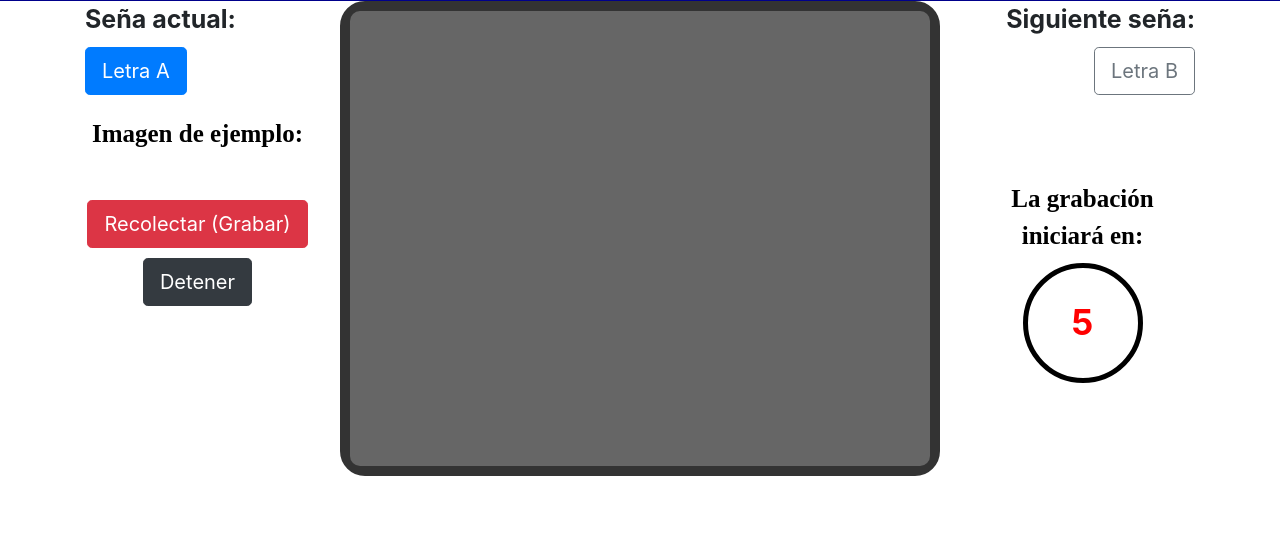
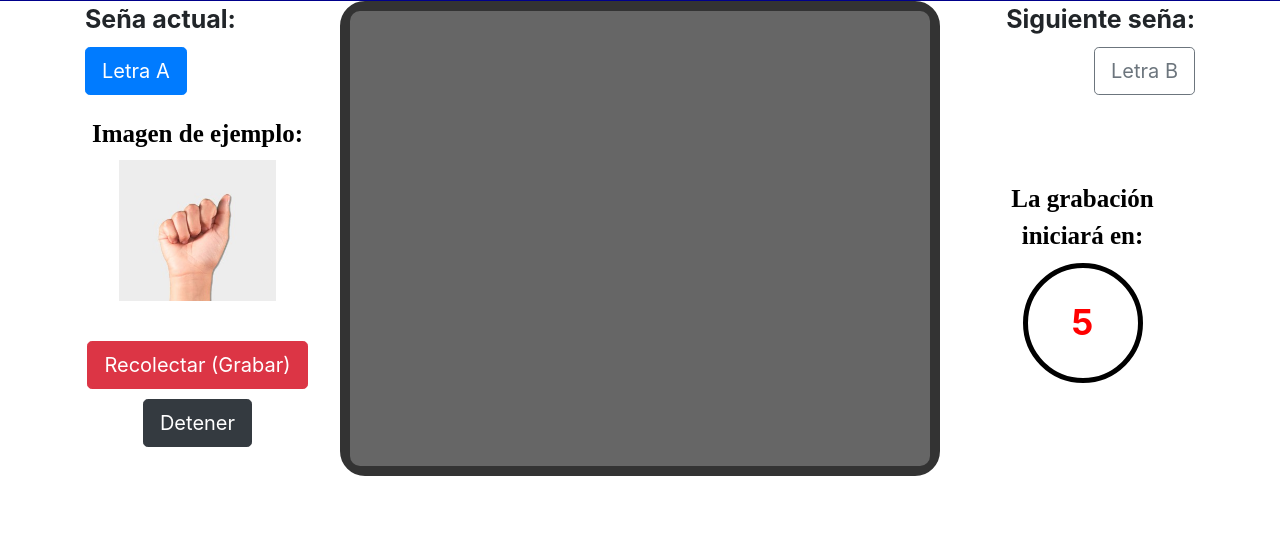
Before and after one commit to Proyecto-LSC/RecoleccionDatos_LSC, a Flask app: page / in a window 1280 px wide. Shown: the part 399-949 px from the top of the page. Run offline with Flask 2, Linux system fonts and the light colour scheme; some libraries are stand-ins or nearby versions.

Commit message:
Mostrar imagenes de ejemplo en recolectarLSC.html

```diff
--- a/App.py
+++ b/App.py
@@ -11,7 +11,7 @@ def Index():
 def getVideo():
     video = request.files['file']
     filename = video.filename
-    datasetPath = "static/Dataset_LSC2/Manos/"
+    datasetPath = "static/Dataset_LSC/"
     Path(datasetPath).mkdir(parents=True, exist_ok=True)
     fullpath = datasetPath + filename[:-6] + "/"
     Path(fullpath).mkdir(parents=True, exist_ok=True)
--- a/static/css/estilosRecolectarLSC.css
+++ b/static/css/estilosRecolectarLSC.css
@@ -78,3 +78,7 @@ section{
     align-items: center;
     justify-content: center;
 }
+
+#mostrarImagen{
+	width: 70%;
+}
--- a/static/js/scriptRecolectarLSC.js
+++ b/static/js/scriptRecolectarLSC.js
@@ -86,5 +86,7 @@ function nextLetra(){
 		document.querySelector('#letra_next').textContent = 'Letra A';
 		document.getElementById('letra_next').value = 'a';
 	}
+	var filename = "letra"+letraNext;
+    var path = "/static/img/Signs/"+filename+".jpg";
 	document.getElementById("mostrarImagen").src = path;
 }
--- a/templates/recolectarLSC.html
+++ b/templates/recolectarLSC.html
@@ -27,7 +27,7 @@
 			</div>
 			<div class="text-center">
 				<label id="labelImg" class="texto-ejemplo"><b>Imagen de ejemplo:</b></label>
-				<!-- <img src="/static/img/Signs/letraa.jpg" id="mostrarImagen"> -->
+				<img src="/static/img/Signs/letraa.jpg" id="mostrarImagen">
 			</div>
 			<div class="text-center">
 				<button type="button" class="btn btn-danger btn-lg" id="record" style="margin-top: 40px; display: inline-block;">Recolectar (Grabar)</button>
```
Also changed, not shown: static/img/Signs/letraespacio.jpg (renamed from static/img/Signs/espacio.jpg), static/img/Signs/letraparar.jpg (renamed from static/img/Signs/parar.jpg), 1 other file.
